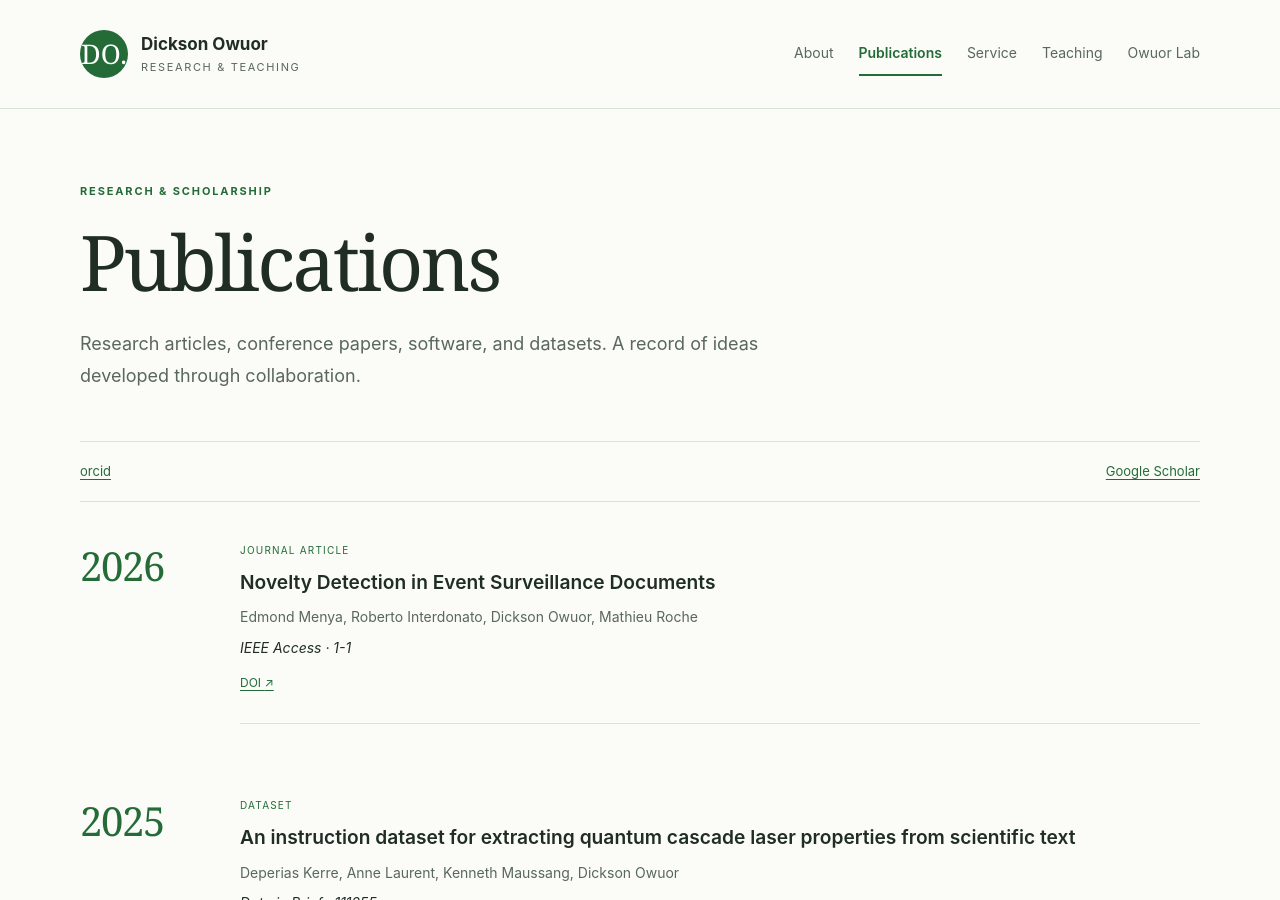
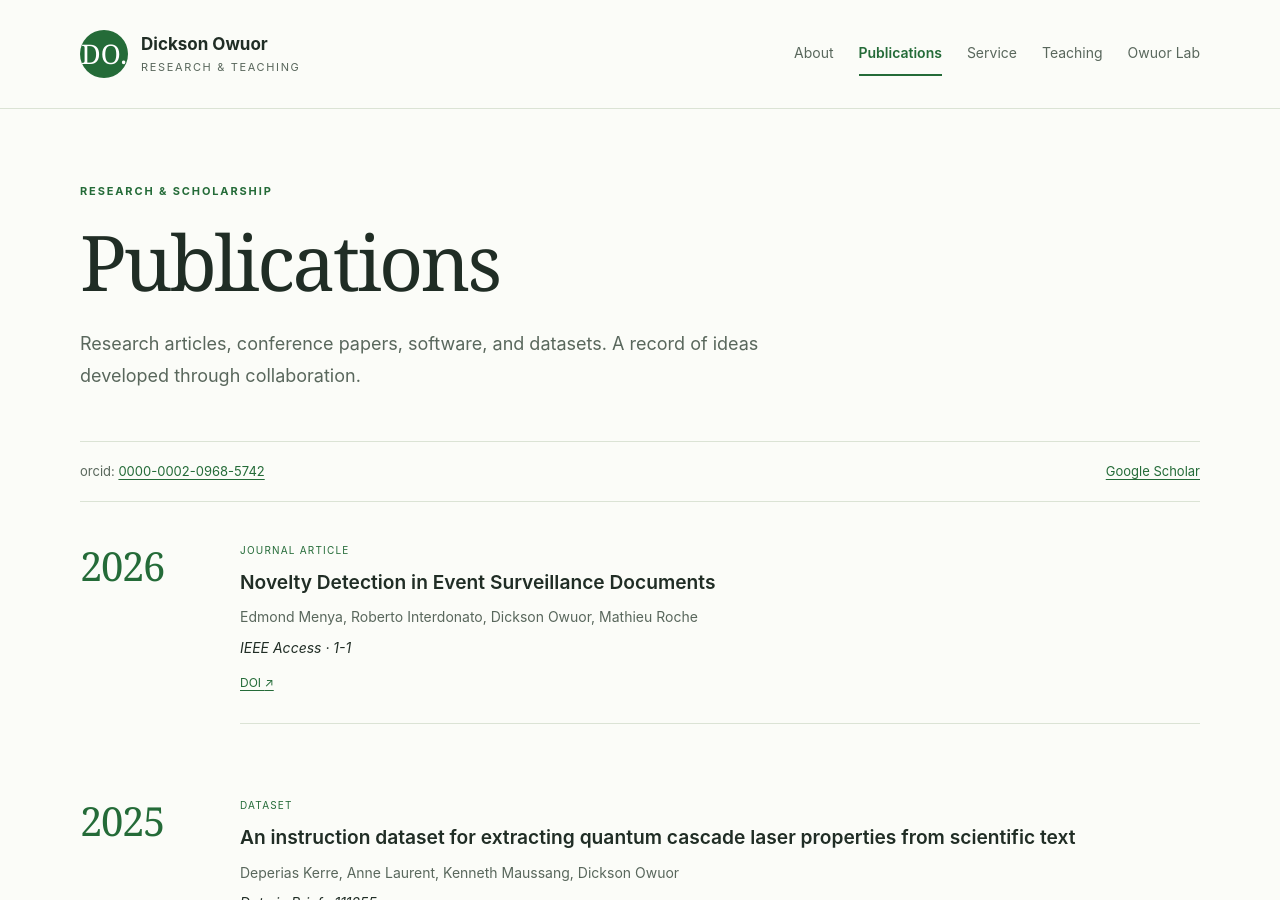
Before and after one commit to owuordickson/owuordickson.github.io, a Jekyll site: the page built from publications.html, in a window 1280 px wide and 900 px high. Built offline with Jekyll 4.4.1, drawn with Linux system fonts in a browser that asks for light colours.

Commit message:
Update publications.html

```diff
--- a/publications.html
+++ b/publications.html
@@ -4,7 +4,7 @@ permalink: /publications/
 description: Journal articles, conference papers, research software, and datasets by Dickson Odhiambo Owuor and collaborators.
 intro: Research articles, conference papers, software, and datasets. A record of ideas developed through collaboration.
 ---
-<div class="publication-summary"><span><a href="https://orcid.org/0000-0002-0968-5742">orcid</a></span><a href="https://scholar.google.com/citations?user=fM17AAUAAAAJ&hl=en">Google Scholar</a></div>
+<div class="publication-summary"><span>orcid: <a href="https://orcid.org/0000-0002-0968-5742">0000-0002-0968-5742</a></span><a href="https://scholar.google.com/citations?user=fM17AAUAAAAJ&hl=en">Google Scholar</a></div>
 {% assign ordered = site.data.publications | sort: 'year' | reverse %}
 {% assign years = ordered | group_by: 'year' %}
 {% for year in years %}
```
